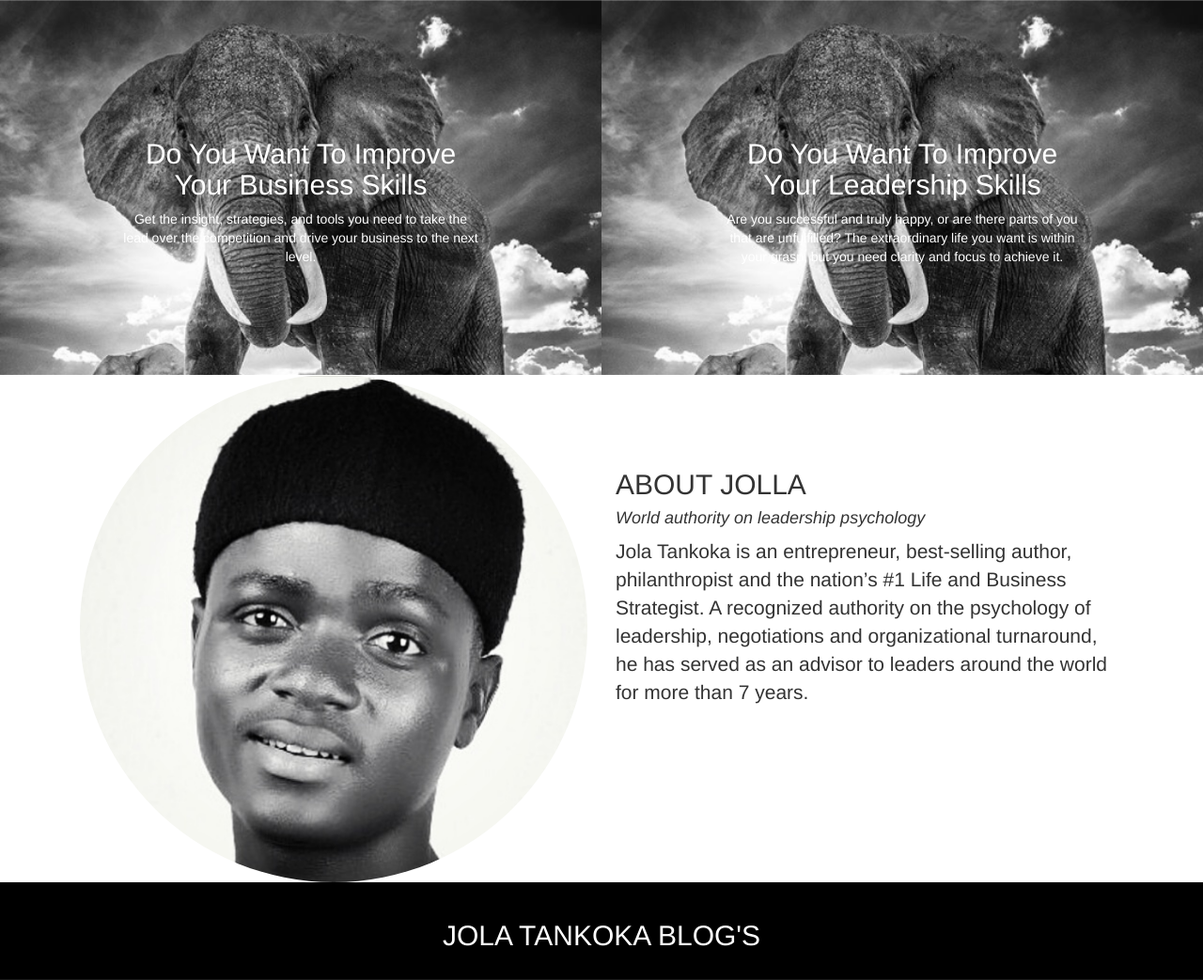
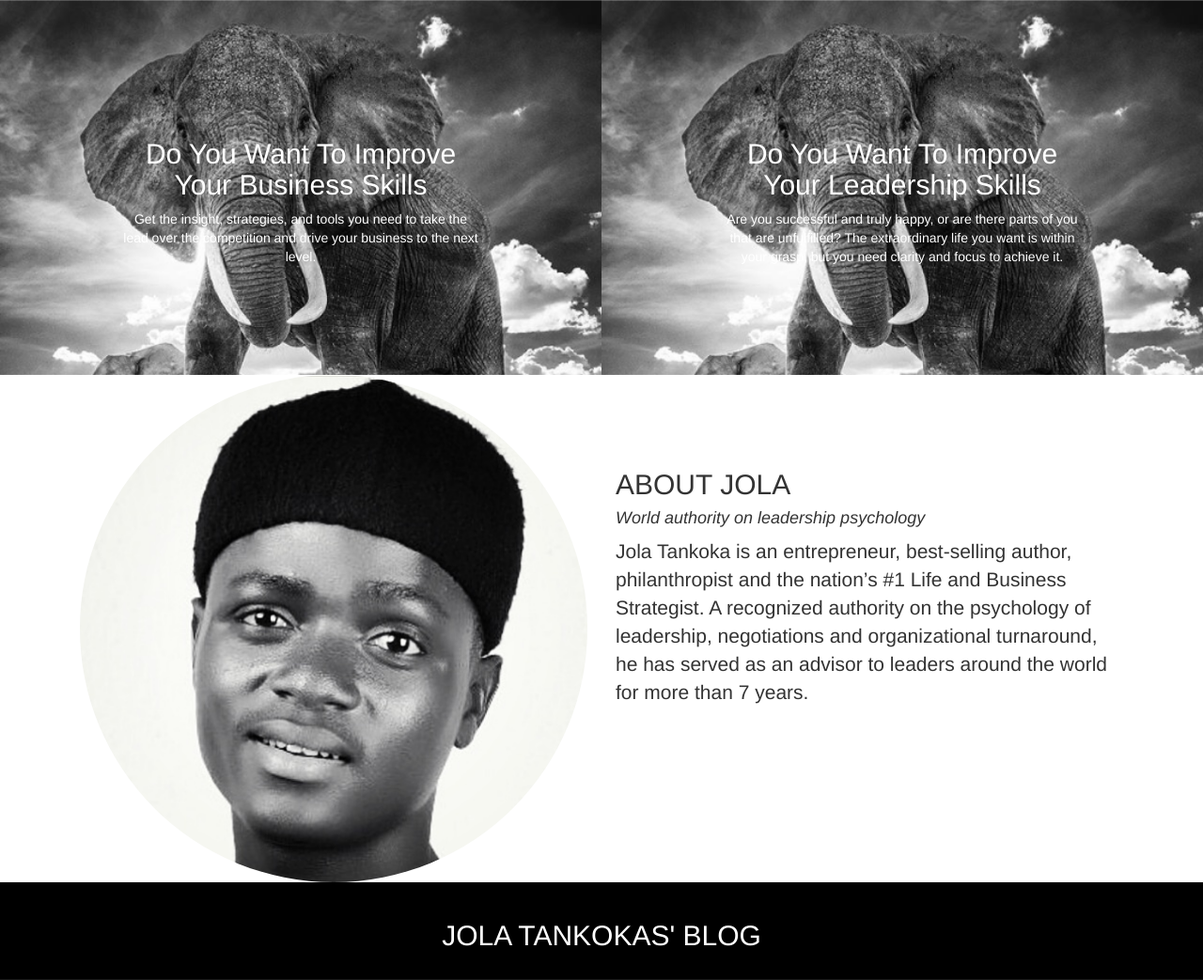
Before and after one commit to oyeolamilekan/sultanblog, a Django app: page / in a window 1280 px wide. Shown: the part 907-1950 px from the top of the page at 94% size. Run offline with Django 3.2, Linux system fonts and the light colour scheme; some libraries are stand-ins or nearby versions.

Commit message:
redesignedpl

```diff
--- a/blog/templates/post/index.html
+++ b/blog/templates/post/index.html
@@ -112,7 +112,7 @@ footer ul li {
 		<img src="static/IMG_20170920_234403_667.jpg" style="width: 100%; border-radius: 2000px;">
 	</div>
 	<div class="col-sm-6" style="margin-top: 80px;">
-		<h2>ABOUT JOLLA</h2>
+		<h2>ABOUT JOLA</h2>
 
 <h4><i>World authority on leadership psychology</i></h4>
 
@@ -124,7 +124,7 @@ footer ul li {
 
 	<br>
 	<div class="container">
-		<h2 class="text-center" style="color: white;">JOLA TANKOKA BLOG'S</h2>
+		<h2 class="text-center" style="color: white;">JOLA TANKOKAS' BLOG</h2>
 		<br>
 		<div class="col-sm-offset-2">
 			{% for post in object_list%}
```
